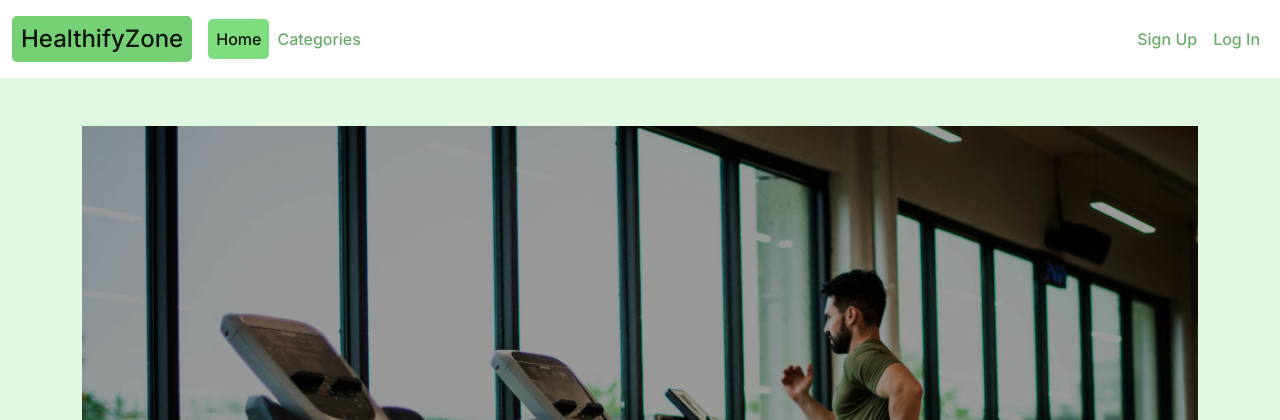
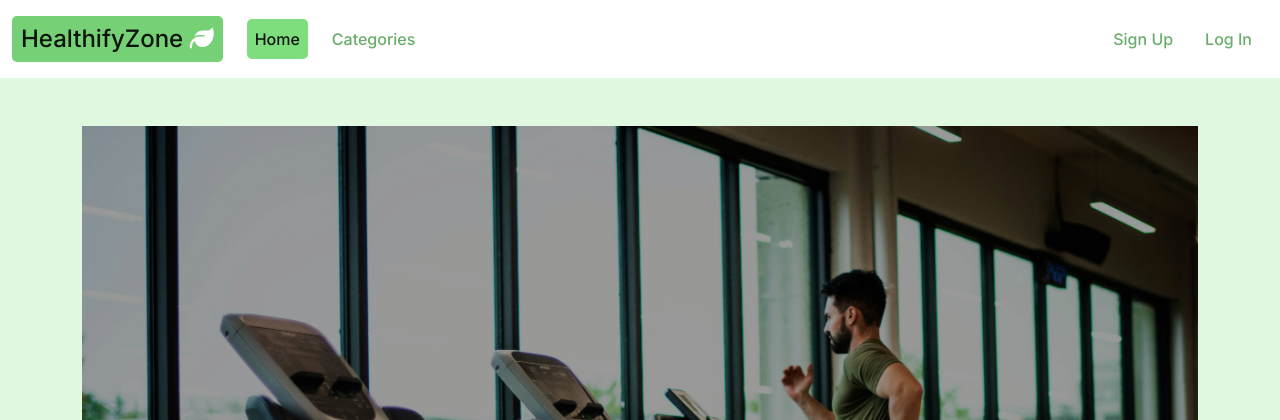
Before and after one commit to devnickocodes/healthifyzone, a Django app: page / in a window 1280 px wide. Shown: the top 420 px of the page. Run offline with Django 4.2, Linux system fonts and the light colour scheme; data that the repository does not hold is empty.

Commit message:
add an icon to the logo

```diff
--- a/static/css/style.css
+++ b/static/css/style.css
@@ -14,6 +14,9 @@ body {
     background-color: rgb(118, 209, 118);
 }
 
+.fa-leaf{
+    color: white;
+}
 .navbar .navbar-nav .nav-link {
     font-weight: 500;
     color: rgb(106, 173, 106);
--- a/templates/base.html
+++ b/templates/base.html
@@ -47,7 +47,7 @@
     <!-- Navigation -->
     <nav class="navbar navbar-expand-lg navbar-light bg-white">
       <div class="container-fluid">
-          <a class="navbar-brand logo my-2" href="{% url 'homepage' %}">HealthifyZone</a>
+          <a class="navbar-brand logo my-2" href="{% url 'homepage' %}">HealthifyZone <i class="fas fa-leaf"></i></a>
           <button class="navbar-toggler" type="button" data-bs-toggle="collapse" data-bs-target="#navbarText"
               aria-controls="navbarText" aria-expanded="false" aria-label="Toggle navigation">
               <span class="navbar-toggler-icon"></span>
@@ -55,20 +55,20 @@
           <div class="collapse navbar-collapse" id="navbarText">
               <ul class="navbar-nav me-auto mb-2 mb-lg-0">
                   <li class="nav-item">
-                      <a class="nav-link {% if request.path == homepage_url %}active{% endif %}" aria-current="page"
+                      <a class="nav-link px-2 mx-2 {% if request.path == homepage_url %}active{% endif %}" aria-current="page"
                           href="{% url 'homepage' %}">Home</a>
                   </li>
                   <li class="nav-item">
-                    <a class="nav-link {% if request.path == categories_url %}active{% endif %}" aria-current="page"
+                    <a class="nav-link px-2 mx-2 {% if request.path == categories_url %}active{% endif %}" aria-current="page"
                         href="{% url 'categories' %}">Categories</a>
                 </li>
               </ul>
               <ul class="navbar-nav ms-auto mb-2 mb-lg-0">
-                  <li class="nav-item">
+                  <li class="nav-item mx-2 ">
                       <a class="nav-link" aria-current="page"
                           href="#">Sign Up</a>
                   </li>
-                  <li class="nav-item">
+                  <li class="nav-item mx-2 ">
                       <a class="nav-link" aria-current="page"
                           href="#">Log In </a>
                   </li>
```
